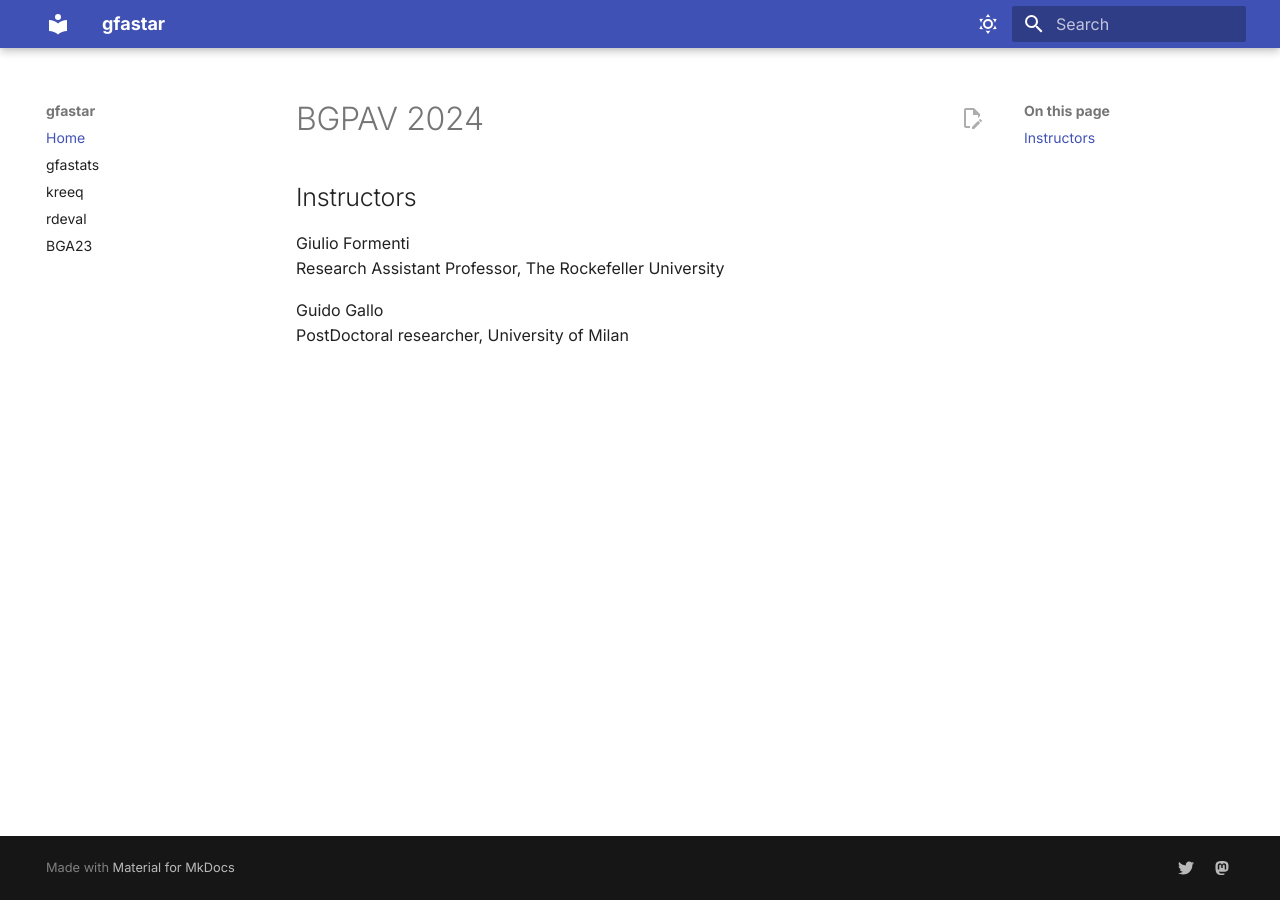
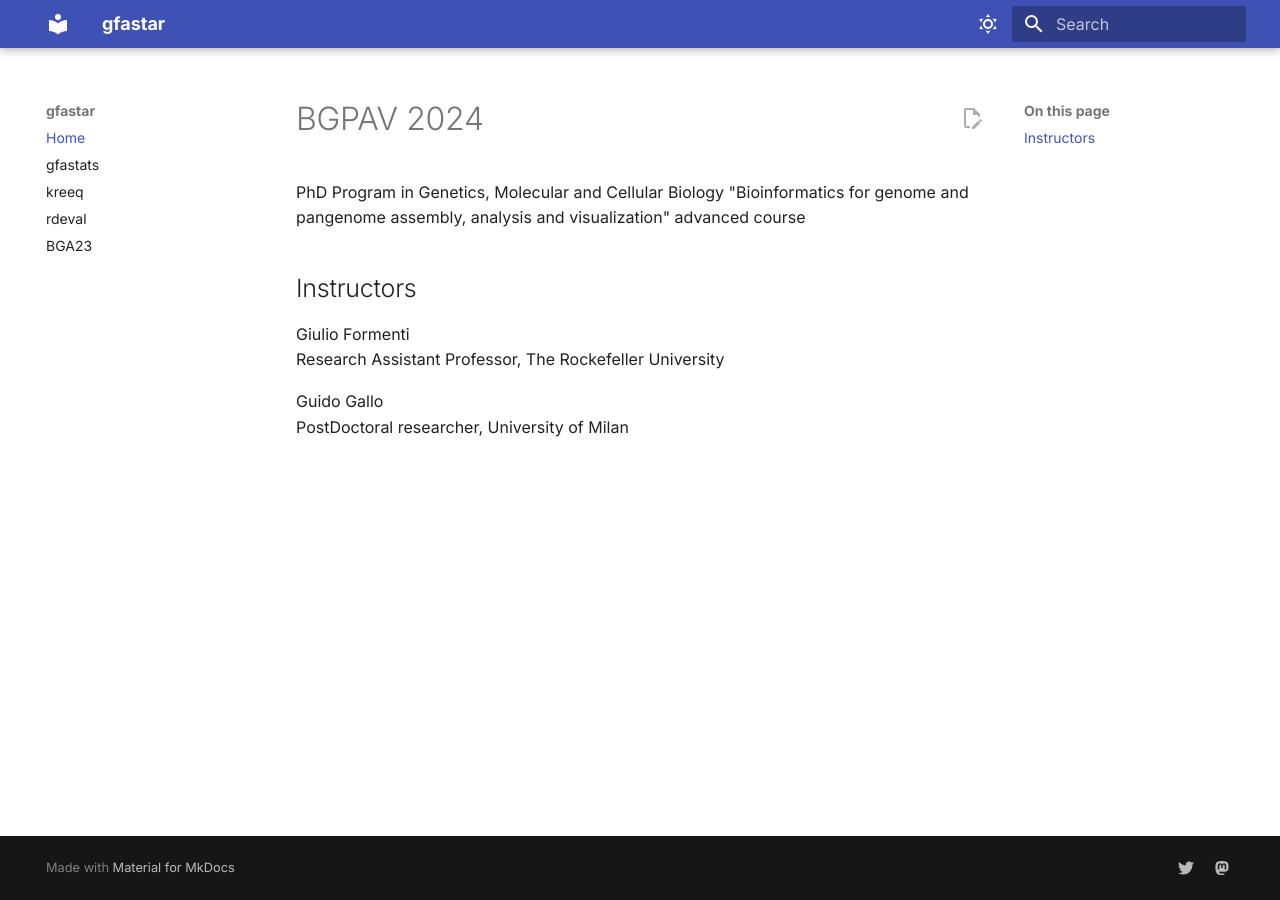
Before and after one commit to teaching-genomics/pavia2024, an MkDocs documentation site: the page built from docs/README.md, in a window 1280 px wide. Built offline with MkDocs 1.6.1 and Material for MkDocs 9.7.7, drawn with Linux system fonts in a browser that asks for light colours.

Commit message:
Update README.md

```diff
--- a/docs/README.md
+++ b/docs/README.md
@@ -1,4 +1,7 @@
 # BGPAV 2024
+
+PhD Program in Genetics, Molecular and Cellular Biology
+"Bioinformatics for genome and pangenome assembly, analysis and visualization" advanced course
 
 ## Instructors
 
```
